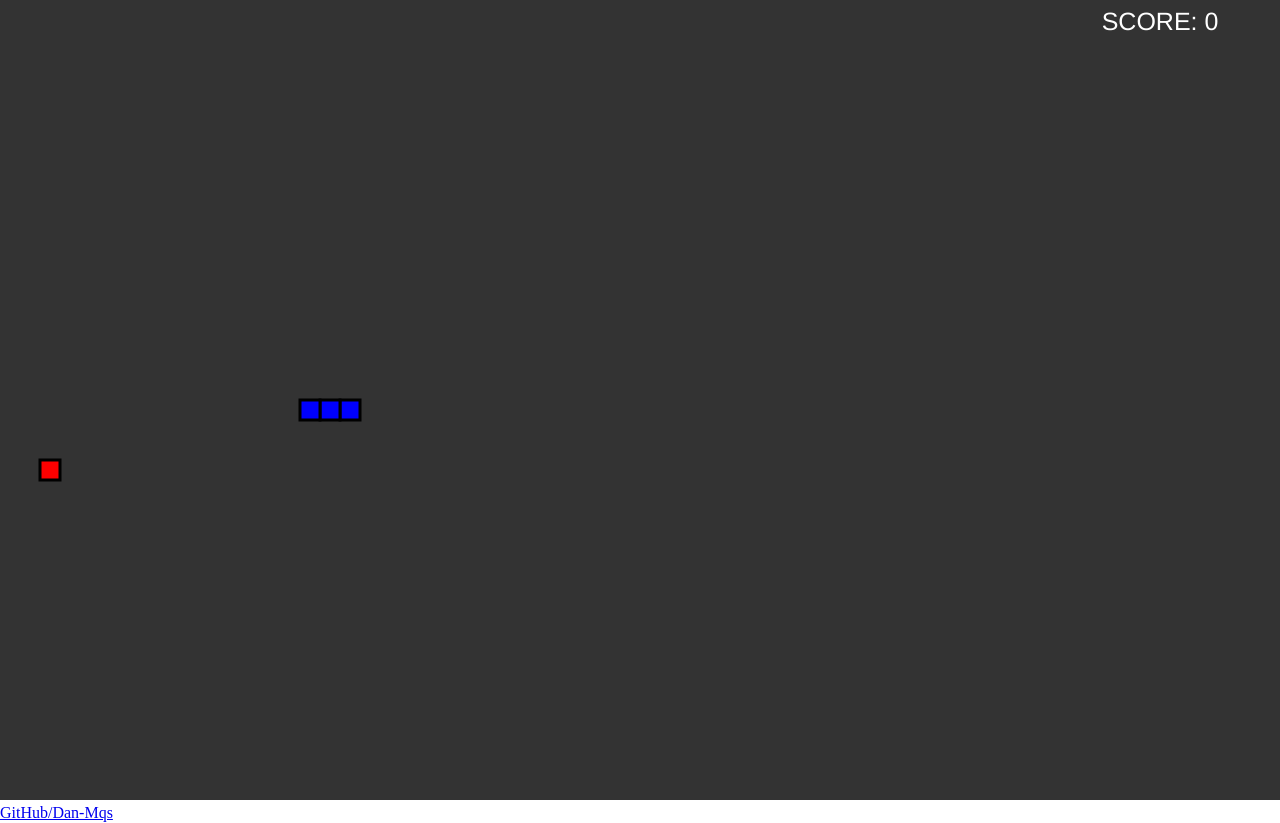
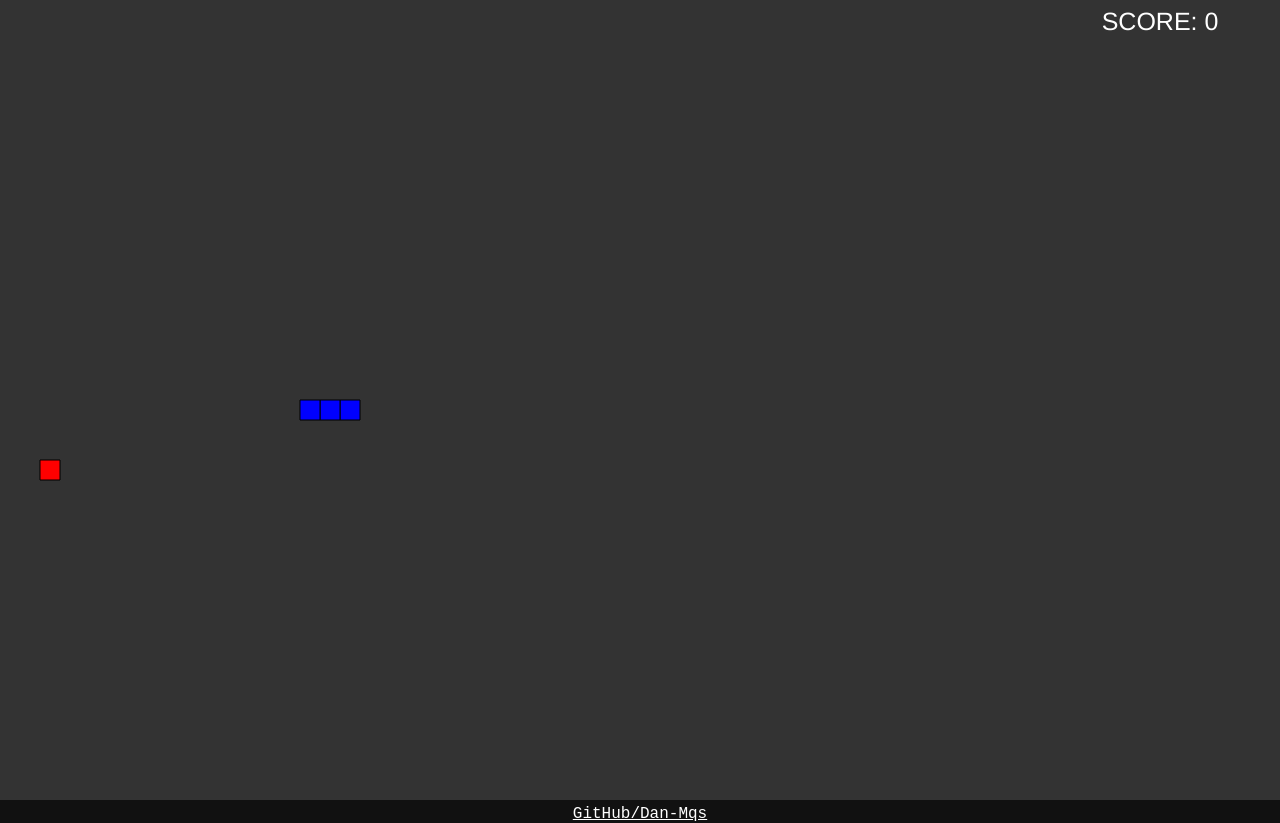
Before and after one commit to Dan-Mqs/Snake-JS, a plain HTML site: page index.html in a window 1280 px wide. Drawn offline with Linux system fonts and the light colour scheme.

Commit message:
Added footer and adjusted stroke thickness

```diff
--- a/game.js
+++ b/game.js
@@ -60,7 +60,7 @@ class Apple {
 		ctx.fillStyle = this.color;
 		ctx.fill()
 		ctx.strokeStyle = "black";
-		ctx.lineWidth = 3;
+		ctx.lineWidth = 1;
 		ctx.stroke();
 		ctx.closePath();
 
@@ -86,7 +86,7 @@ class Snake {
 		ctx.fillStyle = this.color;
 		ctx.fill();
 		ctx.strokeStyle = "black";
-		ctx.lineWidth = 3;
+		ctx.lineWidth = 1;
 		ctx.stroke();
 		ctx.closePath();
 
@@ -97,7 +97,7 @@ class Snake {
 			ctx.fillStyle = this.color;
 			ctx.fill();
 			ctx.strokeStyle = "black";
-			ctx.lineWidth = 3;
+			ctx.lineWidth = 1;
 			ctx.stroke();
 			ctx.closePath();
 
--- a/index.html
+++ b/index.html
@@ -7,11 +7,14 @@
 	<link rel="stylesheet" type="text/css" href="style.css">
 </head>
 <body>
+	<div id="game">
+		<canvas id="game-area"></canvas>
+    	<script type="text/javascript" src="game.js"></script>
+	</div>
 
-	<canvas id="game-area"></canvas>
-    <script type="text/javascript" src="game.js"></script>
-
-	<a href="https://github.com/Dan-Mqs">GitHub/Dan-Mqs</a>
+	<div id="footer">
+		<a class="author" href="https://github.com/Dan-Mqs">GitHub/Dan-Mqs</a>
+	</div>
 
 </body>
 </html>
--- a/style.css
+++ b/style.css
@@ -4,6 +4,21 @@
 	overflow: hidden;
 	box-sizing: border-box;
 }
+
+body {
+	font-family: 'Courier New', Courier, monospace;
+	background: #111;
+	text-align: center;
+}
+
 canvas {
 	background-color: #333;
 }
+
+#footer {
+	position: relative;
+}
+
+.author {
+	color: white;
+}
```
